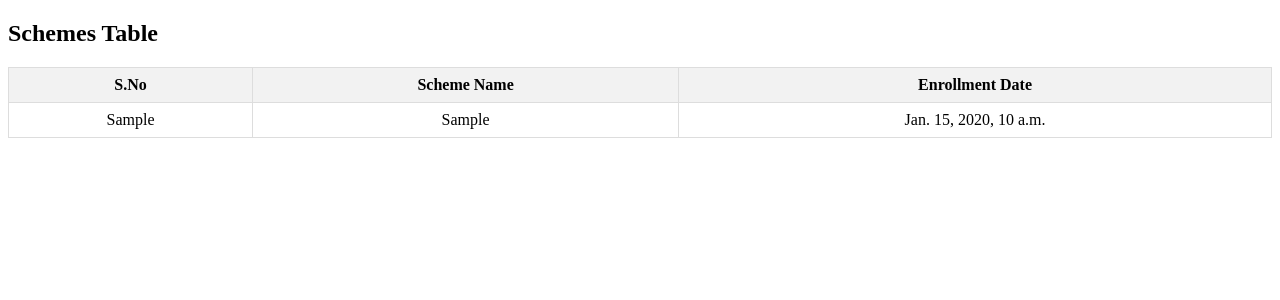
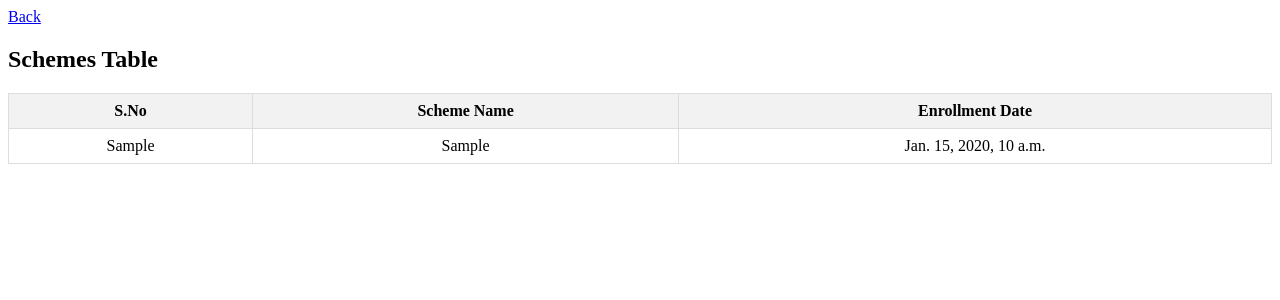
Before and after one commit to teja1845/GPMS, a Django app: template firstapp/templates/citizenschemes.html in a window 1280 px wide. Shown: the top 300 px of the page. Run offline with Django 5.2, Linux system fonts and the light colour scheme; the template is opened without the code that fills it: most values are stand-ins (such as "Sample title", 1, 10 or a date in 2020).

Commit message:
back button

```diff
--- a/firstapp/templates/citizenschemes.html
+++ b/firstapp/templates/citizenschemes.html
@@ -25,7 +25,8 @@
     </style>
 </head>
 <body>
-
+    <a href="{% url 'citizens' %}" class="back-button">Back</a>
+    {% csrf_token %}
     <h2>Schemes Table</h2>
 
     <table>
```
